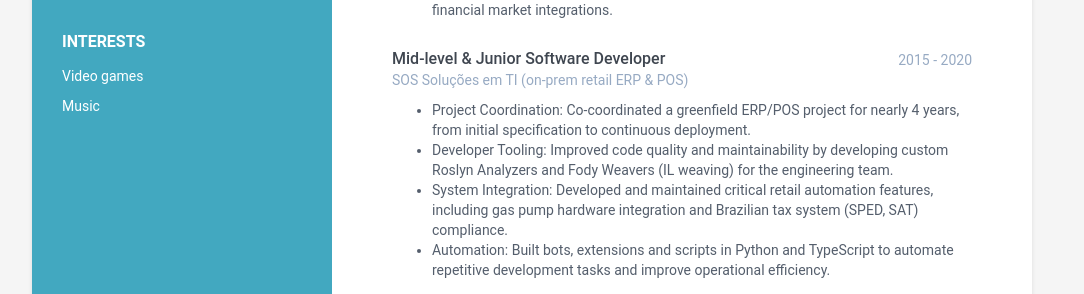
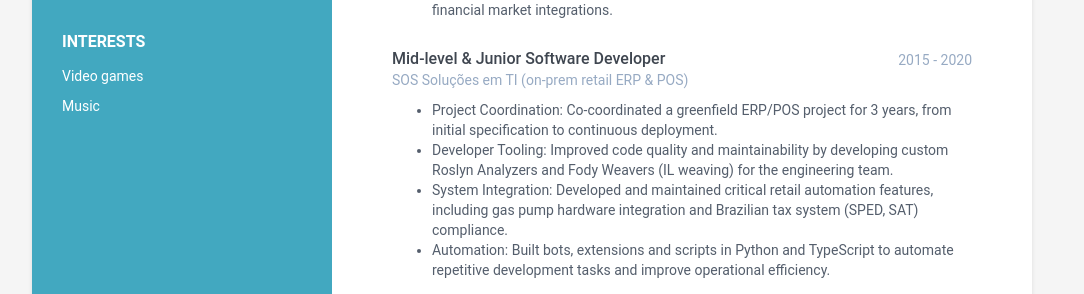
Before and after one commit to Logerfo/resume, a Jekyll site: the page built from index.html, in a window 1280 px wide. Shown: the part 959-1253 px from the top of the page, without its empty margins (108-1192 px from the left). Built offline with Jekyll 4.4.1, drawn with Linux system fonts in a browser that asks for light colours.

Commit message:
Update data.yml

```diff
--- a/_data/data.yml
+++ b/_data/data.yml
@@ -84,7 +84,7 @@ experiences:
     time: 2015 - 2020
     company: SOS Soluções em TI (on-prem retail ERP & POS)
     details: |
-      - Project Coordination: Co-coordinated a greenfield ERP/POS project for nearly 4 years, from initial specification to continuous deployment.
+      - Project Coordination: Co-coordinated a greenfield ERP/POS project for 3 years, from initial specification to continuous deployment.
       - Developer Tooling: Improved code quality and maintainability by developing custom Roslyn Analyzers and Fody Weavers (IL weaving) for the engineering team.
       - System Integration: Developed and maintained critical retail automation features, including gas pump hardware integration and Brazilian tax system (SPED, SAT) compliance.
       - Automation: Built bots, extensions and scripts in Python and TypeScript to automate repetitive development tasks and improve operational efficiency.
```
